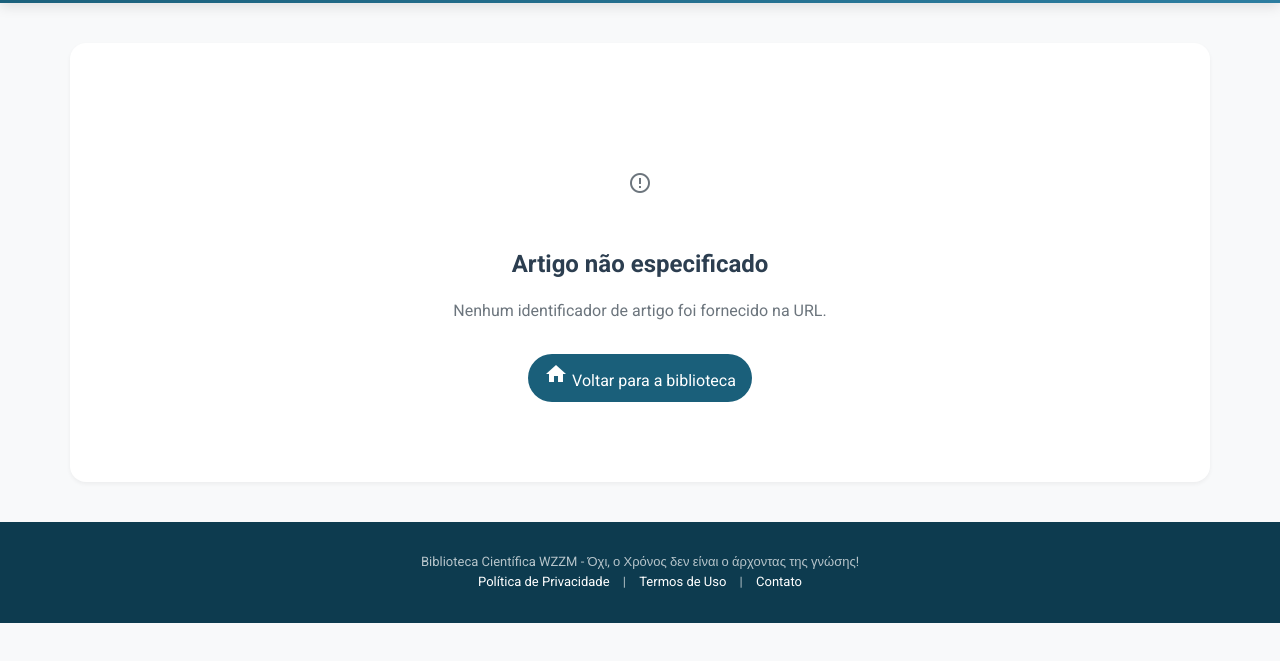
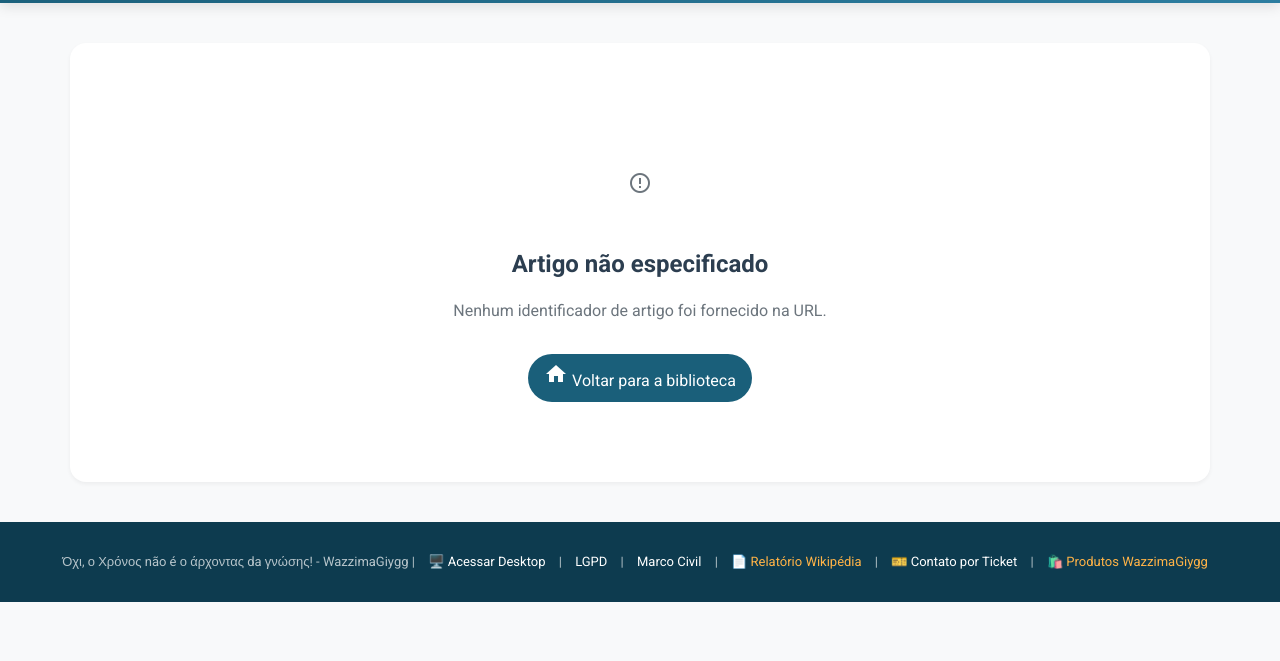
Before and after one commit to WazzimaGiygg/Academico, a plain HTML site: page view-article.html in a window 1280 px wide. Shown: the part 79-740 px from the top of the page. Drawn offline with Linux system fonts and the light colour scheme.

Commit message:
Update footer with new links and content

```diff
--- a/view-article.html
+++ b/view-article.html
@@ -440,12 +440,23 @@
 
     <!-- Footer -->
     <div class="footer">
-        <p>Biblioteca Científica WZZM - Όχι, ο Χρόνος δεν είναι ο άρχοντας της γνώσης!</p>
-        <p>
-            <a href="/privacidade">Política de Privacidade</a> |
-            <a href="/termos">Termos de Uso</a> |
-            <a href="/contato">Contato</a>
-        </p>
+        <div class="footer-links">
+            <span>Όχι, ο Χρόνος não é ο άρχοντας da γνώσης! - WazzimaGiygg</span>
+            <span class="footer-divider">|</span>
+            <a href="https://wazzimagiygg.com/desktop.html" target="_blank">🖥️ Acessar Desktop</a>
+            <span class="footer-divider">|</span>
+            <a href="https://wazzimagiygg.com/LGPD" style="color:white;">LGPD</a>
+            <span class="footer-divider">|</span>
+            <a href="https://wazzimagiygg.com/Marco Civil" style="color:white;">Marco Civil</a>
+            <span class="footer-divider">|</span>
+            <a href="https://wazzimagiygg.com/relatorio-wikipedia.html" target="_blank" style="color:#ffb347;">📄 Relatório Wikipédia</a>
+            <span class="footer-divider">|</span>
+            <a href="https://support.wazzimagiygg.com/" target="_blank" class="footer-ticket">
+                🎫 Contato por Ticket
+            </a>
+            <span class="footer-divider">|</span>
+            <a href="https://wazzimagiygg.com/produtos" target="_blank" style="color:#ffb347;">🛍️ Produtos WazzimaGiygg</a>
+        </div>
     </div>
 
     <script src="https://www.gstatic.com/firebasejs/9.0.0/firebase-app-compat.js"></script>
```
